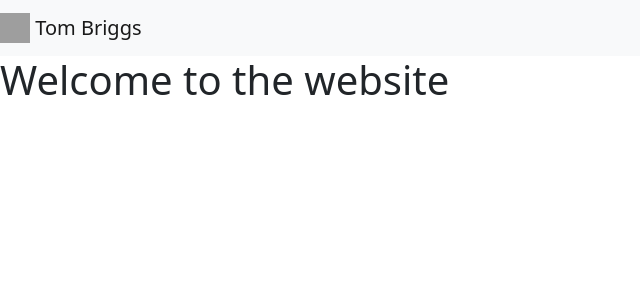
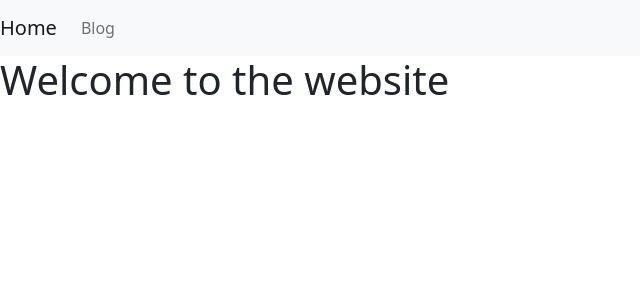
Before and after one commit to tbriggs1/Blog-Website, a Flask app: page / in a window 1280 px wide. Shown: the top 300 px of the page, without its empty margins (0-640 px from the left). Run offline with Flask 2, Linux system fonts and the light colour scheme; grey boxes are pictures that could not be loaded.

Commit message:
nav bar added

```diff
--- a/templates/base.html
+++ b/templates/base.html
@@ -10,6 +10,21 @@
   {% block head %} {% endblock %}
 </head>
     <body>
+        {% block nav %}
+        <nav class="navbar navbar-expand-lg navbar-light bg-light">
+          <a class="navbar-brand" href="./">Home</a>
+          <button class="navbar-toggler" type="button" data-toggle="collapse" data-target="#navbarNav" aria-controls="navbarNav" aria-expanded="false" aria-label="Toggle navigation">
+            <span class="navbar-toggler-icon"></span>
+          </button>
+          <div class="collapse navbar-collapse" id="navbarNav">
+            <ul class="navbar-nav">
+              <li class="nav-item active">
+                <a class="nav-link" href="./blog">Blog</a>
+              </li>
+            </ul>
+          </div>
+        </nav>
+        {% endblock %}
         {% block body %}
         <nav class="navbar navbar-light bg-light">
           <a class="navbar-brand" href="#">
--- a/templates/index.html
+++ b/templates/index.html
@@ -5,11 +5,5 @@
 {% endblock %}
 
 {% block body %}
-<nav class="navbar navbar-light bg-light">
-    <a class="navbar-brand" href="#">
-      <img src="/docs/4.0/assets/brand/bootstrap-solid.svg" width="30" height="30" class="d-inline-block align-top" alt="">
-      Tom Briggs
-    </a>
-  </nav>
 <h1>Welcome to the website </h1>
 {% endblock %}
```
